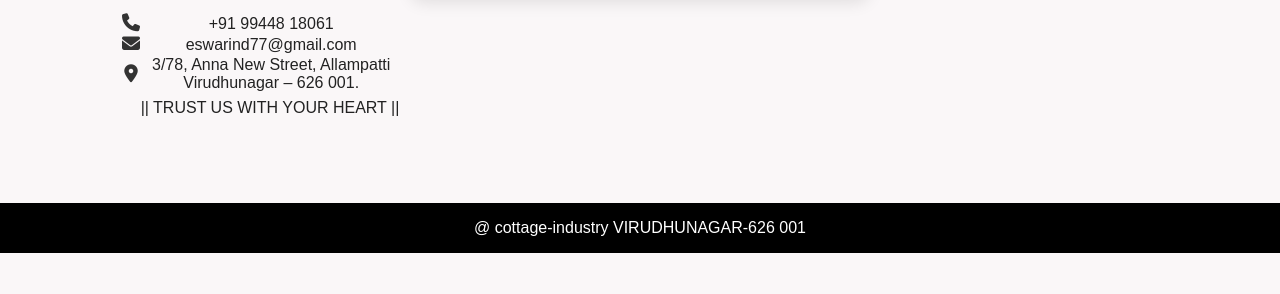
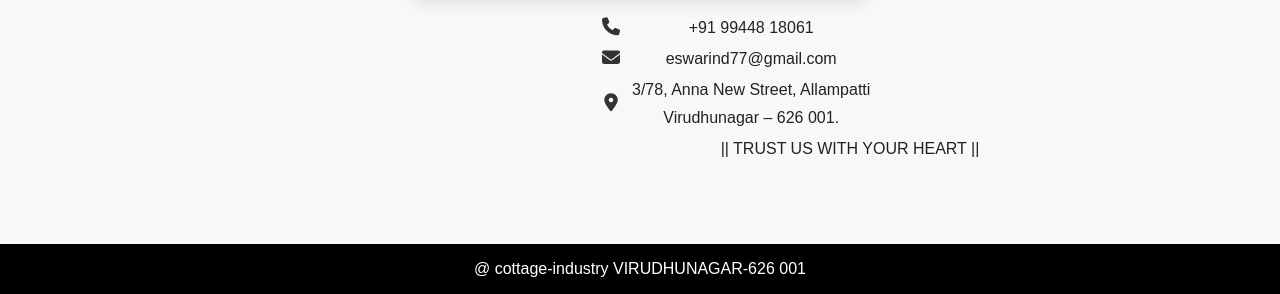
Before and after one commit to kelvinrjm/WEBSITE-PROJECTS, a plain HTML site: page folder-projects/folder-ESWAR/contact.html in a window 1280 px wide. Shown: the part 534-828 px from the top of the page. Before the commit the page ends 800 px from the top, so only its background shows below. Drawn offline with Linux system fonts and the light colour scheme.

Commit message:
Refactor contact.html for improved structure and style

```diff
--- a/folder-projects/folder-ESWAR/contact.html
+++ b/folder-projects/folder-ESWAR/contact.html
@@ -65,13 +65,17 @@ body{background:#faf7f8;color:#222;}
   font-size:16px;
   line-height:1.8;
   max-width:500px;
+  margin-left:580px;
   animation:fadeUp 1.5s ease;
 }
 
 table {
-  margin-left:100px;
+  margin-left:580px;
 }
 
+table tr td{
+  line-height:1.8;
+}
 
 /* ICON STYLE */
 .products table tr td i{
```
